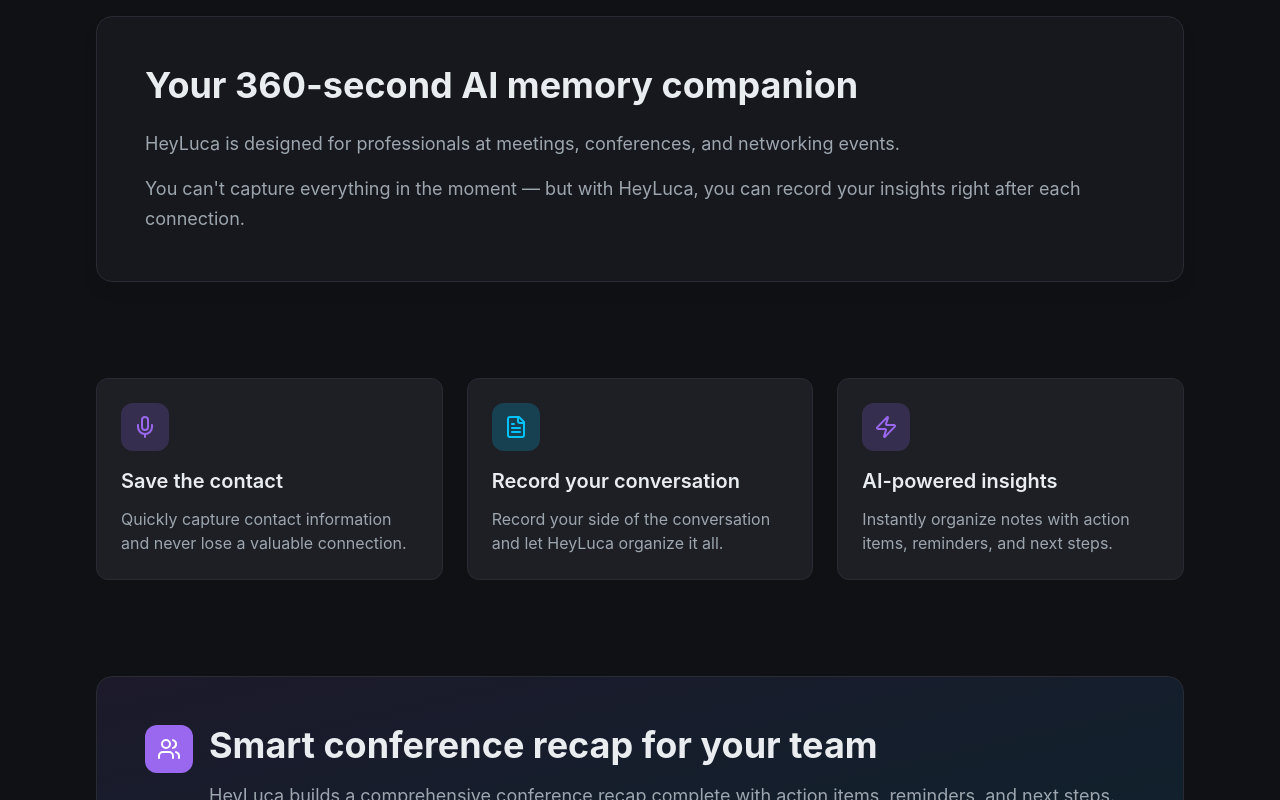
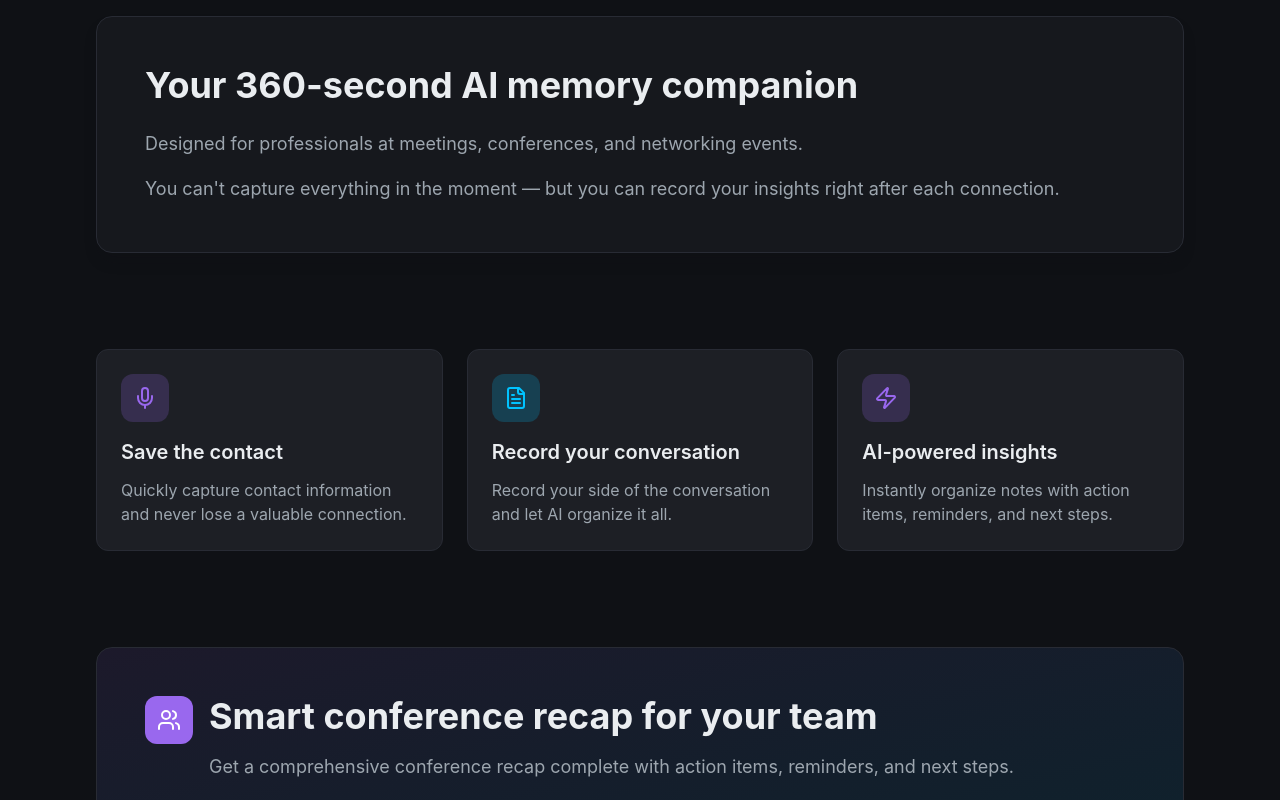
Before and after one commit to Wischmeyj23/heyluca, a React (Vite) app: page / in a window 1280 px wide. Shown: the part 600-1400 px from the top of the page. Built offline with nearby package versions, Linux system fonts and the light colour scheme; the HTML template or start-up script is replaced by a standard one.

Commit message:
Fix: Update all "HeyLuca" text to logo

```diff
--- a/src/pages/Auth.tsx
+++ b/src/pages/Auth.tsx
@@ -91,7 +91,7 @@ export default function Auth() {
             <Card>
               <CardHeader>
                 <CardTitle>Welcome back</CardTitle>
-                <CardDescription>Sign in to your HeyLuca account</CardDescription>
+                <CardDescription>Sign in to your account</CardDescription>
               </CardHeader>
               <form onSubmit={handleSignIn}>
                 <CardContent className="space-y-4">
@@ -137,7 +137,7 @@ export default function Auth() {
             <Card>
               <CardHeader>
                 <CardTitle>Create an account</CardTitle>
-                <CardDescription>Get started with HeyLuca today</CardDescription>
+                <CardDescription>Get started today</CardDescription>
               </CardHeader>
               <form onSubmit={handleSignUp}>
                 <CardContent className="space-y-4">
--- a/src/pages/Home.tsx
+++ b/src/pages/Home.tsx
@@ -57,10 +57,10 @@ const Home = () => {
               Your 360-second AI memory companion
             </h2>
             <p className="text-lg text-text-muted leading-relaxed mb-4">
-              HeyLuca is designed for professionals at meetings, conferences, and networking events.
+              Designed for professionals at meetings, conferences, and networking events.
             </p>
             <p className="text-lg text-text-muted leading-relaxed">
-              You can't capture everything in the moment — but with HeyLuca, you can record your insights right after each connection.
+              You can't capture everything in the moment — but you can record your insights right after each connection.
             </p>
           </div>
         </section>
@@ -84,7 +84,7 @@ const Home = () => {
               </div>
               <h3 className="text-xl font-semibold text-text mb-3">Record your conversation</h3>
               <p className="text-text-muted">
-                Record your side of the conversation and let HeyLuca organize it all.
+                Record your side of the conversation and let AI organize it all.
               </p>
             </div>
 
@@ -112,7 +112,7 @@ const Home = () => {
                   Smart conference recap for your team
                 </h2>
                 <p className="text-lg text-text-muted leading-relaxed mb-4">
-                  HeyLuca builds a comprehensive conference recap complete with action items, reminders, and next steps.
+                  Get a comprehensive conference recap complete with action items, reminders, and next steps.
                 </p>
                 <p className="text-lg text-text-muted leading-relaxed">
                   Eliminate the long hours of post-event note-taking and follow-up.
```
